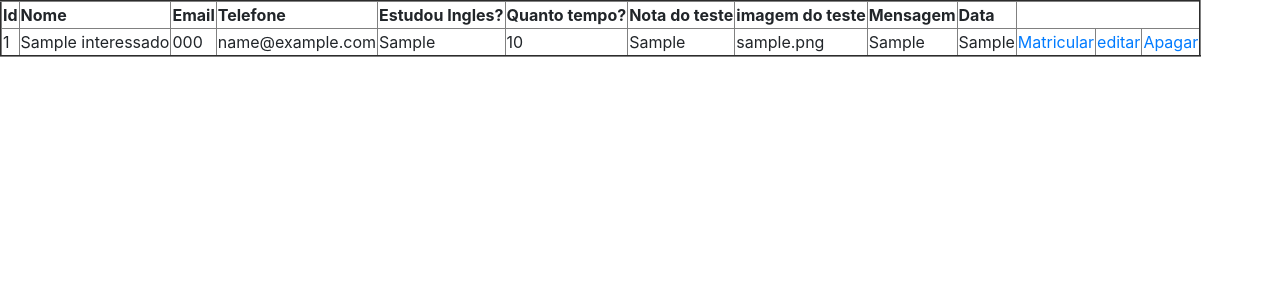
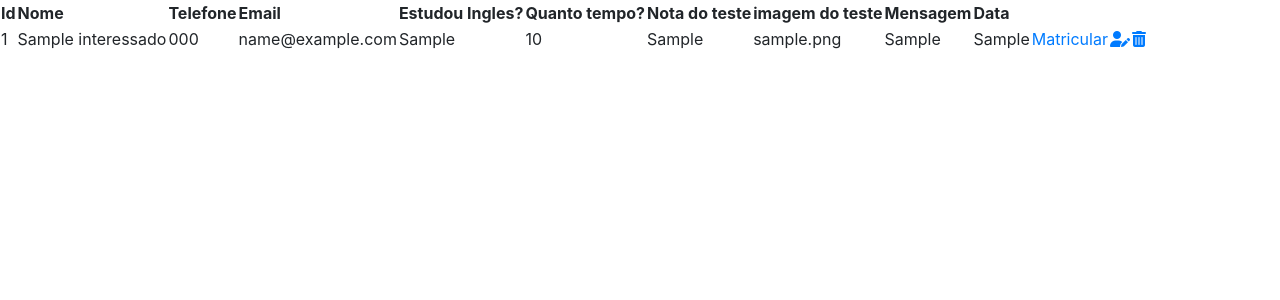
Before and after one commit to Matheus-Msantos/Projeto_SEA, a PHP site: page /login/interessado.php in a window 1280 px wide. Shown: the part 91-391 px from the top of the page. Run offline with PHP 8.4, Linux system fonts and the light colour scheme; the visitor is signed in with stand-in values (Sample User, id 1); tables that the repository leaves empty or names only in its code hold one stand-in row (values such as "Sample post"); some libraries are stand-ins or nearby versions.

Commit message:
Adicionando css

```diff
--- a/login/interessado.php
+++ b/login/interessado.php
@@ -16,8 +16,7 @@ include 'menu.php';
     <!-- CSS only -->
     <link rel="stylesheet" href="https://stackpath.bootstrapcdn.com/bootstrap/4.5.2/css/bootstrap.min.css"
         integrity="sha384-JcKb8q3iqJ61gNV9KGb8thSsNjpSL0n8PARn9HuZOnIxN0hoP+VmmDGMN5t9UJ0Z" crossorigin="anonymous">
-    <link rel="stylesheet" href="css/secao-principal.css">
-    <link rel="stylesheet" href="css/secao-principal.css">
+    <link rel="stylesheet" href="../css/interessado.css">
     <!-- JS, Popper.js, jQuery and fonts-->
     <script src="https://code.jquery.com/jquery-3.5.1.slim.min.js"
         integrity="sha384-DfXdz2htPH0lsSSs5nCTpuj/zy4C+OGpamoFVy38MVBnE+IbbVYUew+OrCXaRkfj"
@@ -33,13 +32,13 @@ include 'menu.php';
 </head>
 
 <body>
-    <section>
-        <table border="2">
+    <section class="banner-interessado">
+        <table>
             <tr>
                 <th>Id</th>
                 <th>Nome</th>
+                <th>Telefone</th>
                 <th>Email</th>
-                <th>Telefone</th>
                 <th>Estudou Ingles?</th>
                 <th>Quanto tempo?</th>
                 <th>Nota do teste</th>
@@ -65,8 +64,8 @@ include 'menu.php';
                                 <td> {$reg['mensagem']} </td>
                                 <td> {$reg['data']} </td>
                                 <td> <a href='#'>Matricular</a> </td>
-                                <td> <a href='editar_interessado.php?id=$id'>editar</a> </td>
-                                <td> <a href='apagar.php?id=$id'>Apagar</a> </td>
+                                <td> <a href='editar_interessado.php?id=$id'><i class='icon-editar fas fa-user-edit'></i></a> </td>
+                                <td> <a href='apagar.php?id=$id'><i class='icon-apagar fas fa-trash-alt'></i></a> </td>
                             </tr>
                         ";
                     }
```
